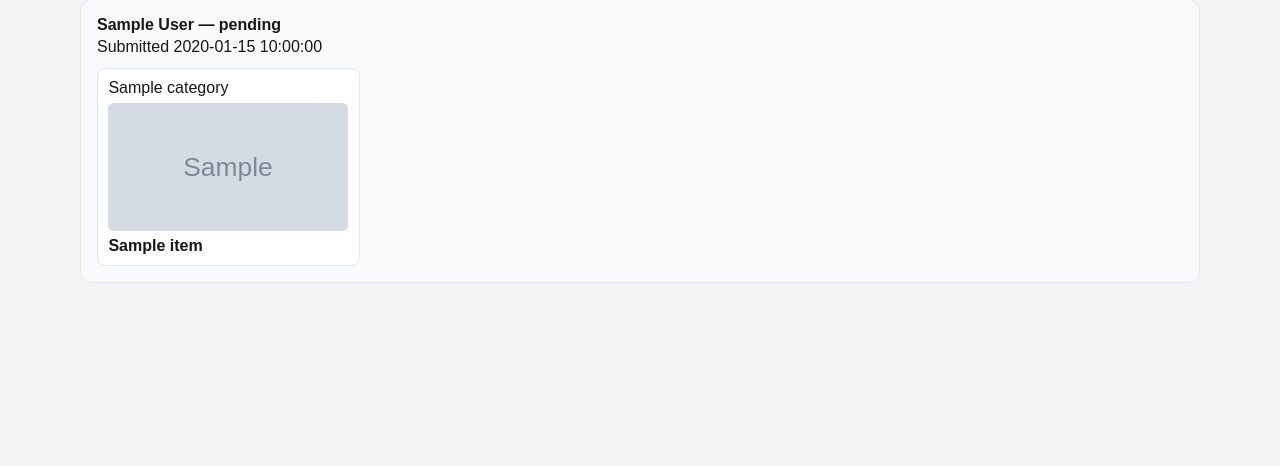
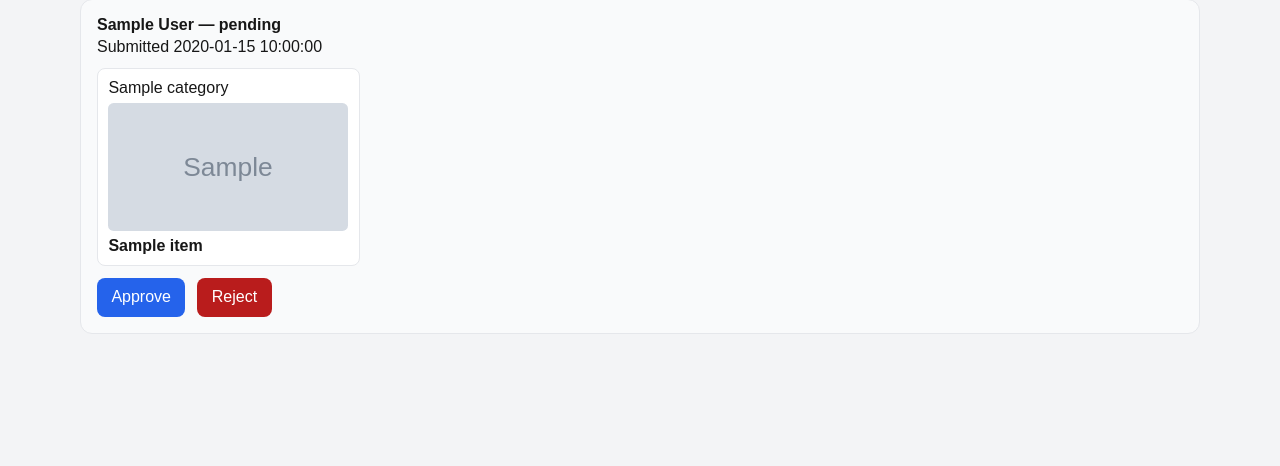
Before and after one commit to AndyB-afk/Outfit-app, a Flask app: template templates/owner.html in a window 1280 px wide. Shown: the part 398-864 px from the top of the page. Run offline with Flask 3, Linux system fonts and the light colour scheme; the template is opened without the code that fills it: most values are stand-ins (such as "Sample title", 1, 10 or a date in 2020); grey boxes marked "Sample" are stand-in pictures.

Commit message:
Add recommendation approval and rejection

```diff
--- a/app.py
+++ b/app.py
@@ -220,6 +220,29 @@ def recommendations():
     return jsonify({"id": cursor.lastrowid, "status": "pending"}), 201
 
 
+@app.route("/api/recommendations/<int:recommendation_id>/status", methods=["POST"])
+def update_recommendation_status(recommendation_id):
+    status = (request.form.get("status") or "").strip()
+
+    if status not in {"approved", "rejected"}:
+        return jsonify({"error": "Status must be approved or rejected."}), 400
+
+    with get_database() as connection:
+        cursor = connection.execute(
+            """
+            UPDATE recommendations
+            SET status = ?
+            WHERE id = ?
+            """,
+            (status, recommendation_id),
+        )
+
+    if cursor.rowcount == 0:
+        return jsonify({"error": "Recommendation not found."}), 404
+
+    return jsonify({"id": recommendation_id, "status": status})
+
+
 @app.route("/api/generate")
 def generate_outfit():
     with get_database() as connection:
--- a/styles.css
+++ b/styles.css
@@ -284,6 +284,25 @@ body {
   object-fit: cover;
 }
 
+.recommendation-actions {
+  display: flex;
+  gap: 0.75rem;
+  margin-top: 0.75rem;
+}
+
+.recommendation-actions form {
+  margin: 0;
+}
+
+.recommendation-actions button {
+  padding: 0.65rem 0.9rem;
+  cursor: pointer;
+}
+
+.recommendation-actions .reject-button {
+  background: #b91c1c;
+}
+
 .generated-outfit {
   display: grid;
   grid-template-columns: repeat(4, minmax(8rem, 1fr));
--- a/templates/owner.html
+++ b/templates/owner.html
@@ -44,6 +44,24 @@
                     </div>
                   {% endfor %}
                 </div>
+                {% if recommendation.status == "pending" %}
+                  <div class="recommendation-actions">
+                    <form
+                      method="post"
+                      action="/api/recommendations/{{ recommendation.id }}/status"
+                    >
+                      <input type="hidden" name="status" value="approved">
+                      <button type="submit">Approve</button>
+                    </form>
+                    <form
+                      method="post"
+                      action="/api/recommendations/{{ recommendation.id }}/status"
+                    >
+                      <input type="hidden" name="status" value="rejected">
+                      <button class="reject-button" type="submit">Reject</button>
+                    </form>
+                  </div>
+                {% endif %}
               </article>
             {% endfor %}
           {% else %}
```
